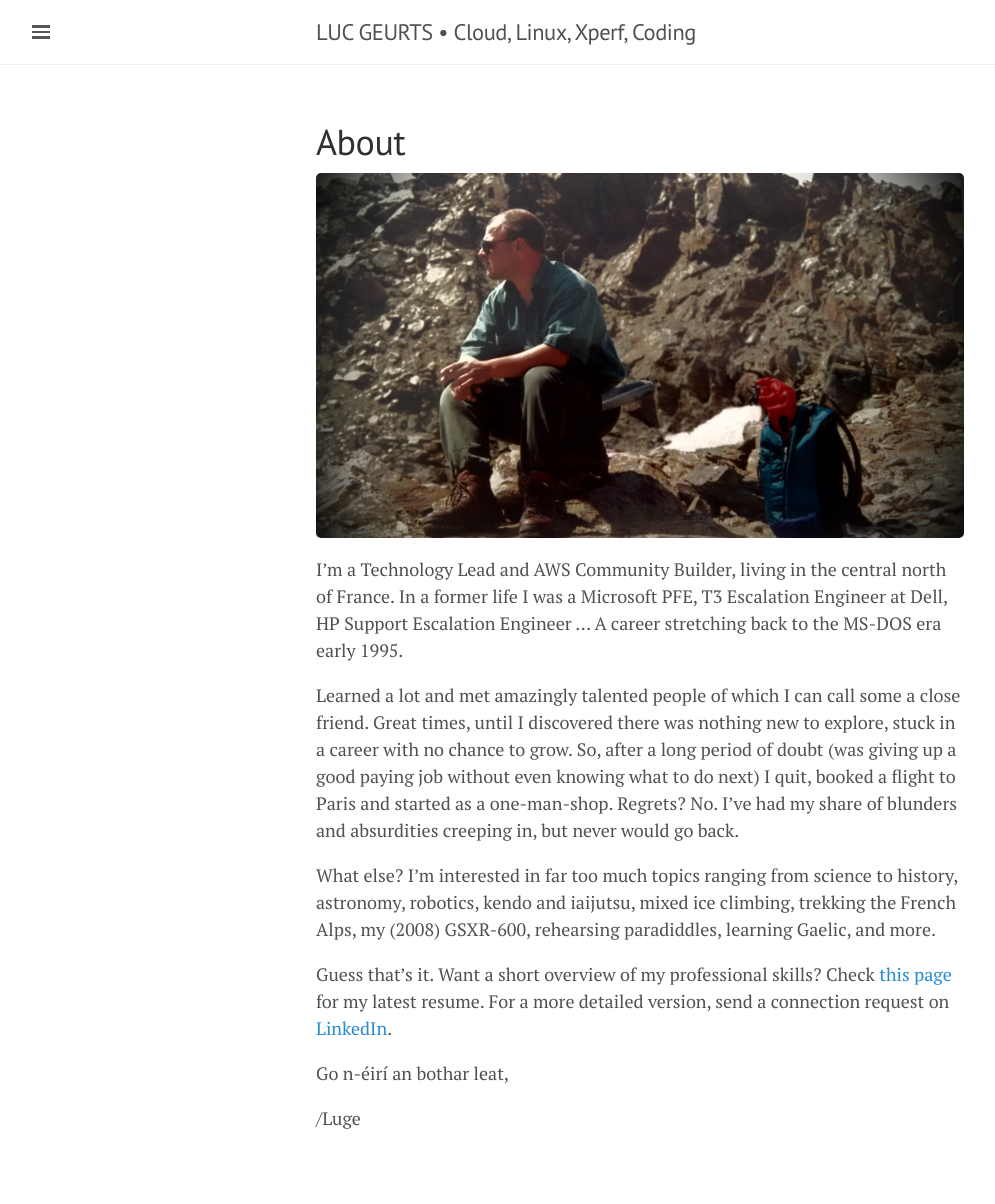
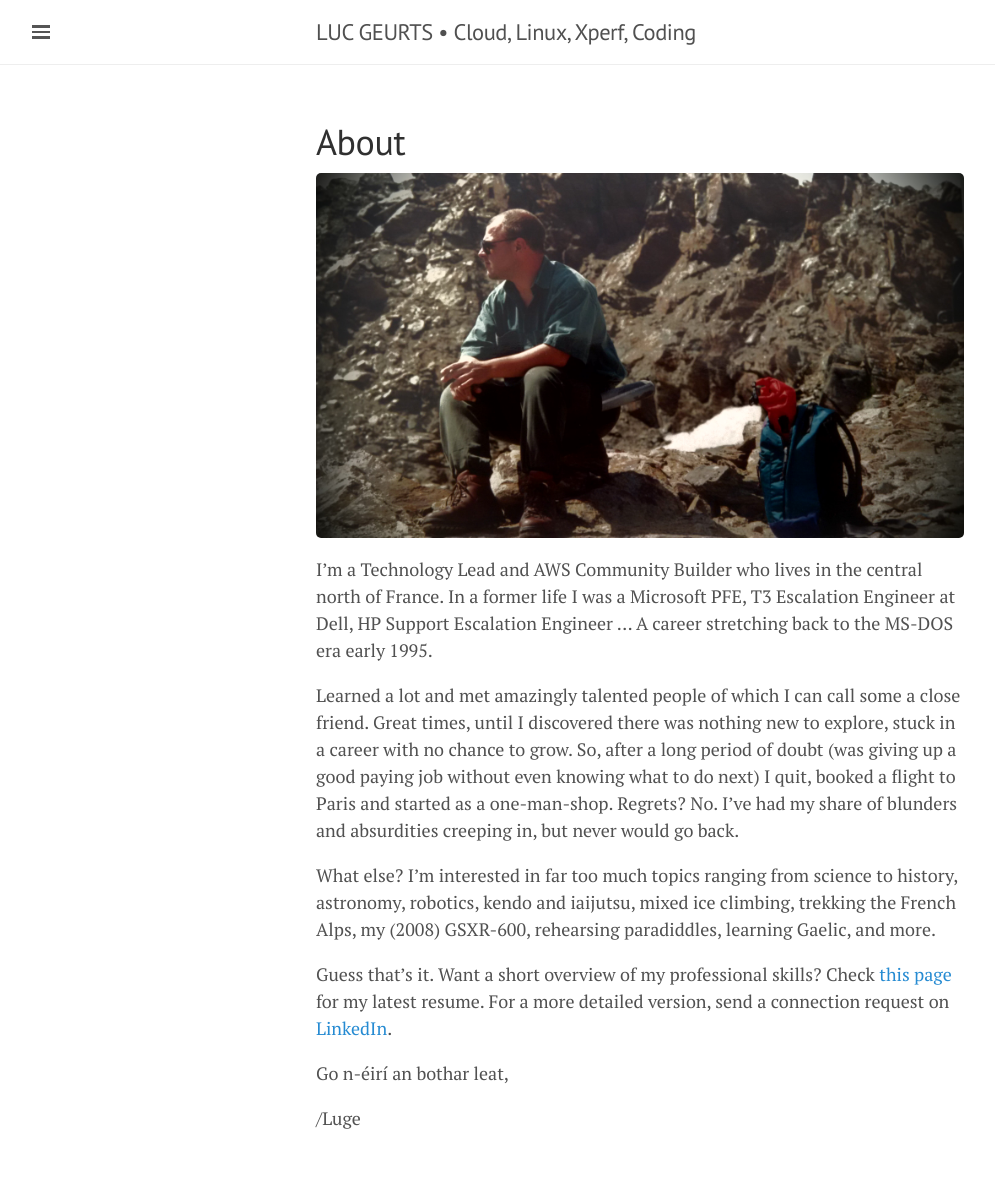
Before and after one commit to lgeurts/lgeurts.github.io, a Jekyll site: the page built from about.md, in a window 1280 px wide. Shown: the whole page, without its empty margins (0-995 px from the left). Built offline with Jekyll 4.4.1, drawn with Linux system fonts in a browser that asks for light colours; nearby versions of some CDN libraries.

Commit message:
Update about.md

```diff
--- a/about.md
+++ b/about.md
@@ -5,7 +5,7 @@
 
 ![KNAV Austria](/assets/C2ADV01.jpg)
 
-I'm a Technology Lead and AWS Community Builder, living in the central north of France.
+I'm a Technology Lead and AWS Community Builder who lives in the central north of France.
 In a former life I was a Microsoft PFE, T3 Escalation Engineer at Dell, HP Support Escalation Engineer ... A career stretching back to the MS-DOS era early 1995.
 
 Learned a lot and met amazingly talented people of which I can call some a close friend. Great times, until I discovered there was nothing new to explore, stuck in a career with no chance to grow. So, after a long period of doubt (was giving up a good paying job without even knowing what to do next) I quit, booked a flight to Paris and started as a one-man-shop. Regrets? No. I've had my share of blunders and absurdities creeping in, but never would go back.
```
